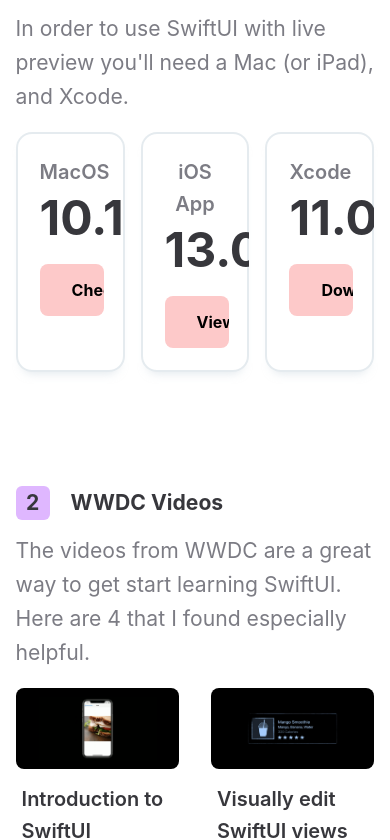
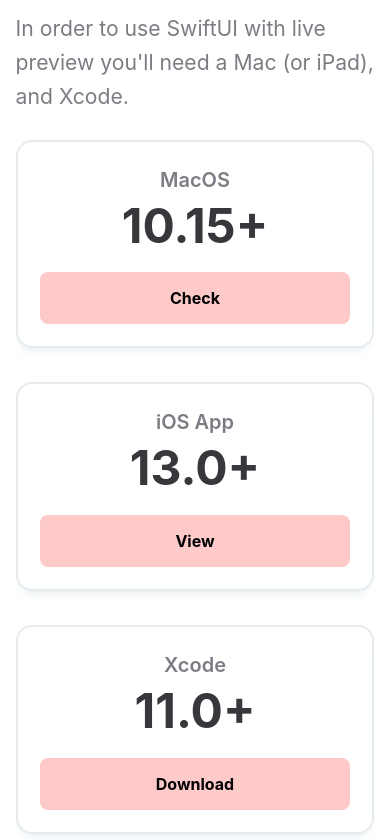
Before and after one commit to philipcdavis/swiftuifordesigners.github.io, a Next.js app: page /guide in a window 390 px wide. Shown: the part 2307-3147 px from the top of the page. Built offline with nearby package versions, Linux system fonts and the light colour scheme.

Commit message:
Added responsive features

```diff
--- a/components/Card.js
+++ b/components/Card.js
@@ -23,16 +23,16 @@
 
 export function SystemCard(props) {
   return (
+    <Box width={[1, 1 / 3]} p={2}>
       <Card
-      width={[1 / 3]}
+        width={[1]}
         p={"24px"}
         sx={{
           borderRadius: "16px",
           boxShadow: `inset 0 0 0 2px ${colors.cardShadow}, 0 8px 8px -6px ${colors.cardShadow};`,
         }}
         textAlign="center"
-      mx={2}
-      mb={5}
+        mb={2}
       >
         <Text mb={-2} fontSize={3} fontWeight="600">
           {props.label}
@@ -45,13 +45,14 @@
           {props.button}
         </Btn>
       </Card>
+    </Box>
   );
 }
 
 export function MediaCard(props) {
   let { color = "lightBlue", url = "#" } = props;
   return (
-    <Box width={[1 / 2]} m={0}>
+    <Box width={[1, 1 / 2]} m={0}>
       <Card mb={5} mx={3} p={0}>
         <Image width="400" height="200" src={props.src} />
         <Box pt={20} px={"6px"}>
--- a/pages/guide.js
+++ b/pages/guide.js
@@ -103,7 +103,7 @@
           In order to use SwiftUI with live preview you'll need a Mac (or iPad),
           and Xcode.
         </p>
-        <Flex mx={-2} mb={"50px"}>
+        <Flex mx={-2} mb={"50px"} flexWrap="wrap">
           <SystemCard
             label="MacOS"
             version="10.15+"
```
Lines whose indentation alone changed are shown as unchanged.
